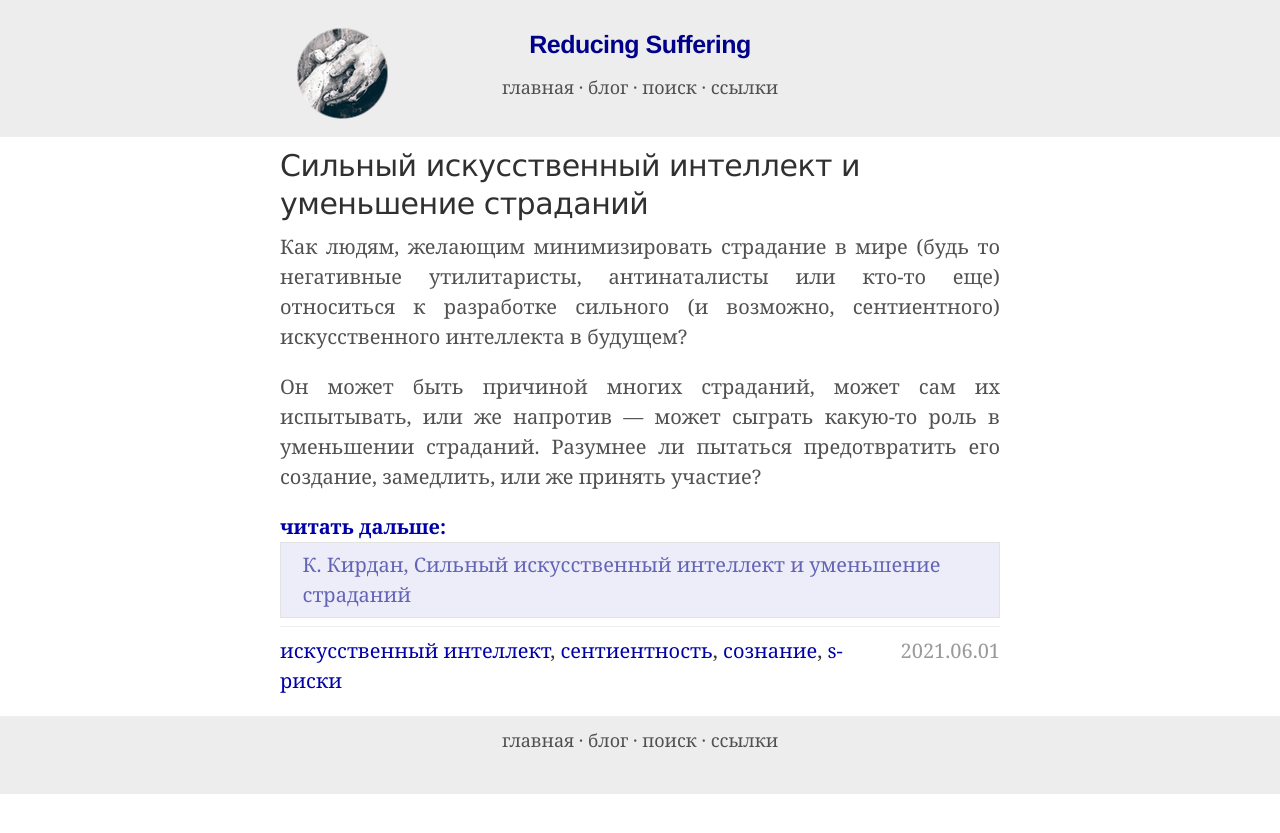
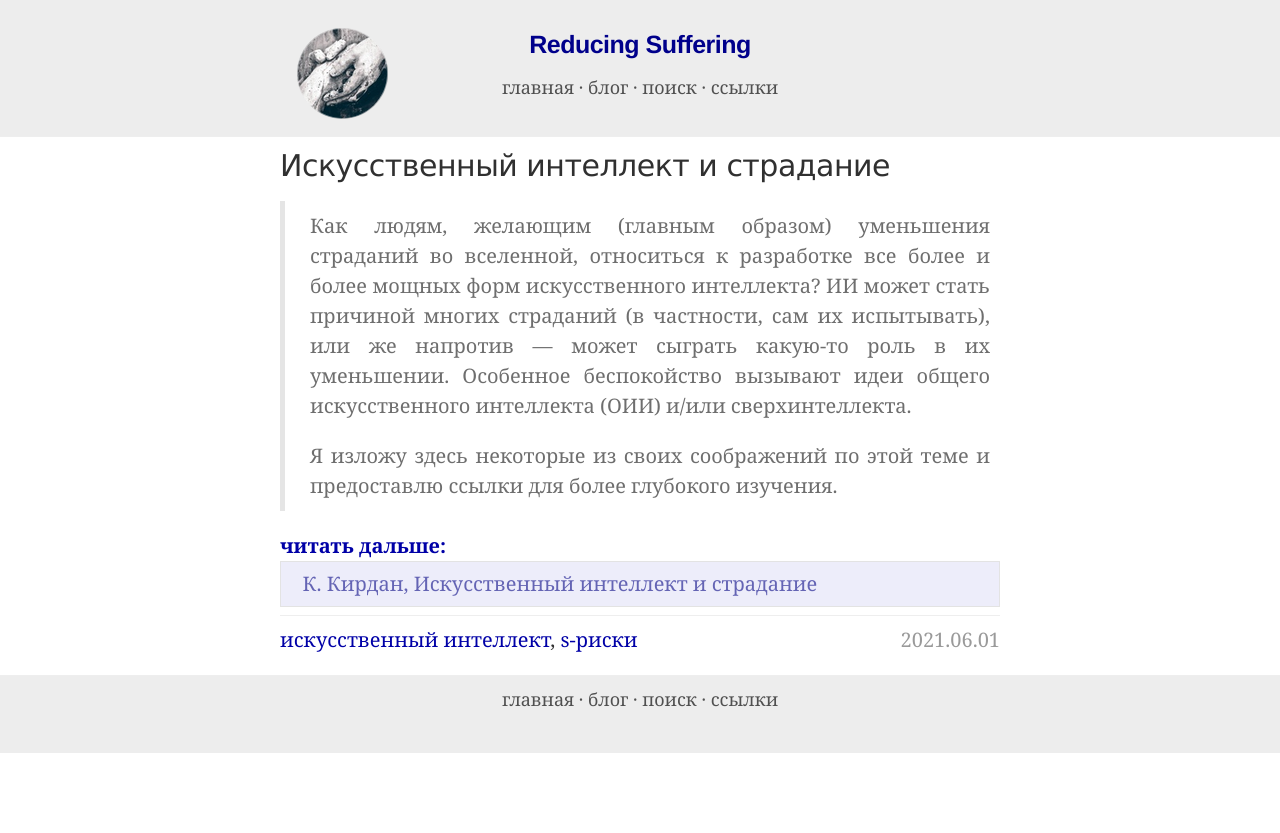
Before and after one commit to ReducingSuffering/reducingsuffering.github.io, a Jekyll site: the page built from _posts/wt/Наше/2021-06-01-225.md, in a window 1280 px wide. Shown: the top 833 px of the page. Built offline with Jekyll 4.4.1, drawn with Linux system fonts in a browser that asks for light colours.

Commit message:
Update 2021-06-01-225.md

```diff
--- a/_posts/wt/Наше/2021-06-01-225.md
+++ b/_posts/wt/Наше/2021-06-01-225.md
@@ -1,13 +1,11 @@
 ---
 layout: post
-title: Сильный искусственный интеллект и уменьшение страданий
+title: Искусственный интеллект и страдание
 unixtime: 1622570382
 vk: https://vk.com/wall-199052526_225
 telegram: https://t.me/reducing_suffering/114
 tags:
   - искусственный_интеллект
-  - сентиентность
-  - сознание
   - s-риски
 meta_tags:
   - статьи
@@ -16,6 +14,6 @@ authors:
   - К. Кирдан
 link_to: https://kkirdan.github.io/blog/414.html
 ---
-Как людям, желающим минимизировать страдание в мире (будь то негативные утилитаристы, антинаталисты или кто-то еще) относиться к разработке сильного (и возможно, сентиентного) искусственного интеллекта в будущем?
-
-Он может быть причиной многих страданий, может сам их испытывать, или же напротив — может сыграть какую-то роль в уменьшении страданий. Разумнее ли пытаться предотвратить его создание, замедлить, или же принять участие?
+>Как людям, желающим (главным образом) уменьшения страданий во вселенной, относиться к разработке все более и более мощных форм искусственного интеллекта? ИИ может стать причиной многих страданий (в частности, сам их испытывать), или же напротив — может сыграть какую-то роль в их уменьшении. Особенное беспокойство вызывают идеи общего искусственного интеллекта (ОИИ) и/или сверхинтеллекта.
+>
+>Я изложу здесь некоторые из своих соображений по этой теме и предоставлю ссылки для более глубокого изучения.
```
